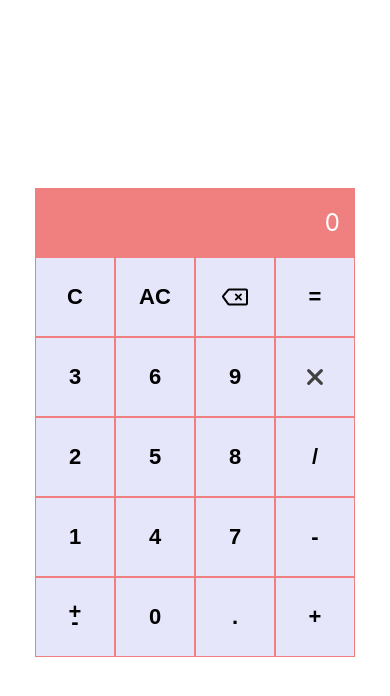
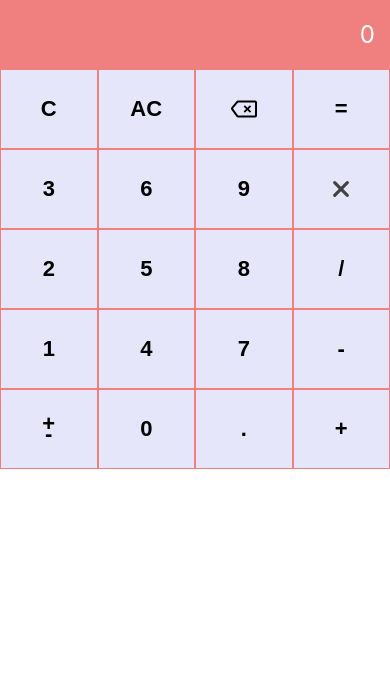
Before and after one commit to xAnderoov/calculator, a React (Create React App) app: page / in a window 390 px wide. Shown: the top 696 px of the page. Built offline with nearby package versions, Linux system fonts and the light colour scheme.

Commit message:
edit styling for mobile

```diff
--- a/src/App.css
+++ b/src/App.css
@@ -1,6 +1,6 @@
 .app {
   display: flex;
-  justify-content: center;
+  /* justify-content: center; */
   align-items: center;
   flex-direction: column;
   min-height: 100vh;
@@ -44,6 +44,12 @@
   border: 1px solid lightcoral;
 }
 
+@media (max-width: 768px) {
+  .app-cell {
+    width: 25vw;
+  }
+}
+
 .app-cell--vertical {
   line-height: 10px;
 }
```
Also changed, not shown: 1 other file (tests, documents, lock files or other folders).
